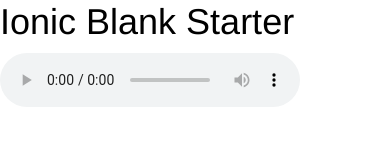
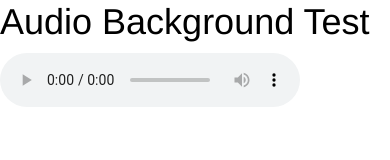
Before and after one commit to tonymccallie/audio_test, a website: page www/index.html in a window 390 px wide. Drawn offline with Linux system fonts and the light colour scheme; some packages are replaced by stand-ins of ours; files that its build step writes are made by us from their sources.

Commit message:
test xml

```diff
--- a/www/config.xml
+++ b/www/config.xml
@@ -1,5 +1,5 @@
-<?xml version="1.0" encoding="UTF-8" standalone="yes"?>
-<widget id="com.ionicframework.audiotest331451" version="0.0.1" xmlns="http://www.w3.org/ns/widgets" xmlns:cdv="http://cordova.apache.org/ns/1.0">
+<?xml version='1.0' encoding='utf-8'?>
+<widget id="net.greyback.gracepoint" version="1.0.0" xmlns="http://www.w3.org/ns/widgets" xmlns:gap="http://phonegap.com/ns/1.0">
   <name>Audio Test</name>
   <description>
         An Ionic Framework and Cordova project.
--- a/www/index.html
+++ b/www/index.html
@@ -25,7 +25,7 @@
 
     <ion-pane>
       <ion-header-bar class="bar-stable">
-        <h1 class="title">Ionic Blank Starter</h1>
+        <h1 class="title">Audio Background Test</h1>
       </ion-header-bar>
       <ion-content>
 		  <audio controls>
```
